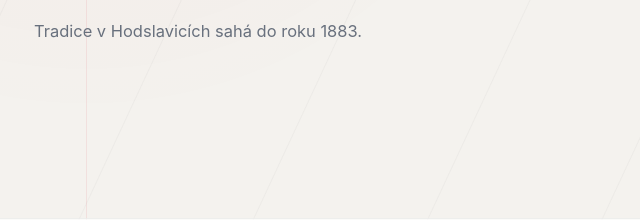
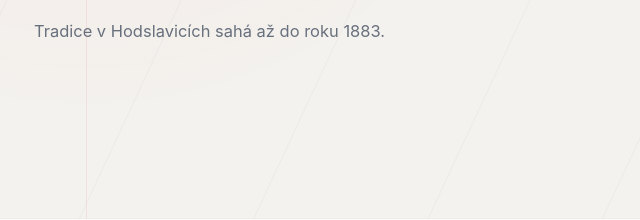
Before and after one commit to pepakuba7/hasici-aktualni, a plain HTML site: page hasici-aktualni/o-nas.html in a window 1280 px wide. Shown: the part 783-1003 px from the top of the page, 16-656 px from the left. Drawn offline with Linux system fonts and the light colour scheme.

Commit message:
uprava datumu

```diff
--- a/hasici-aktualni/o-nas.html
+++ b/hasici-aktualni/o-nas.html
@@ -40,7 +40,7 @@
 <section class="hero hero--sub"><div class="hero__media"><img src="assets/gallery/ples/ples-2026-01.webp" alt="Členové SDH Hodslavice"></div><div class="container hero__content"><div class="hero__badges"><span class="badge">O nás</span><span class="badge badge--red">1883</span></div><h1>O sboru</h1><p>Historie, lidé, mladí hasiči a život v obci.</p></div></section>
 <section class="section">
   <div class="container split">
-    <div class="reveal"><span class="eyebrow">Poslání</span><h2>Poslání sboru</h2><p class="lead">Sbor spojuje výjezdovou připravenost, práci s mládeží a podporu života v obci.</p><p>Tradice v Hodslavicích sahá do roku 1883.</p></div>
+    <div class="reveal"><span class="eyebrow">Poslání</span><h2>Poslání sboru</h2><p class="lead">Sbor spojuje výjezdovou připravenost, práci s mládeží a podporu života v obci.</p><p>Tradice v Hodslavicích sahá až do roku 1883.</p></div>
     <div class="media-card reveal"><img src="assets/img/hero-druzstvo.webp" alt="Členové jednotky Hodslavice"><div class="media-card__body"><h3>SDH & JSDH Hodslavice</h3><p>Dobrovolní hasiči pro obec a okolí.</p></div></div>
   </div>
 </section>
```
